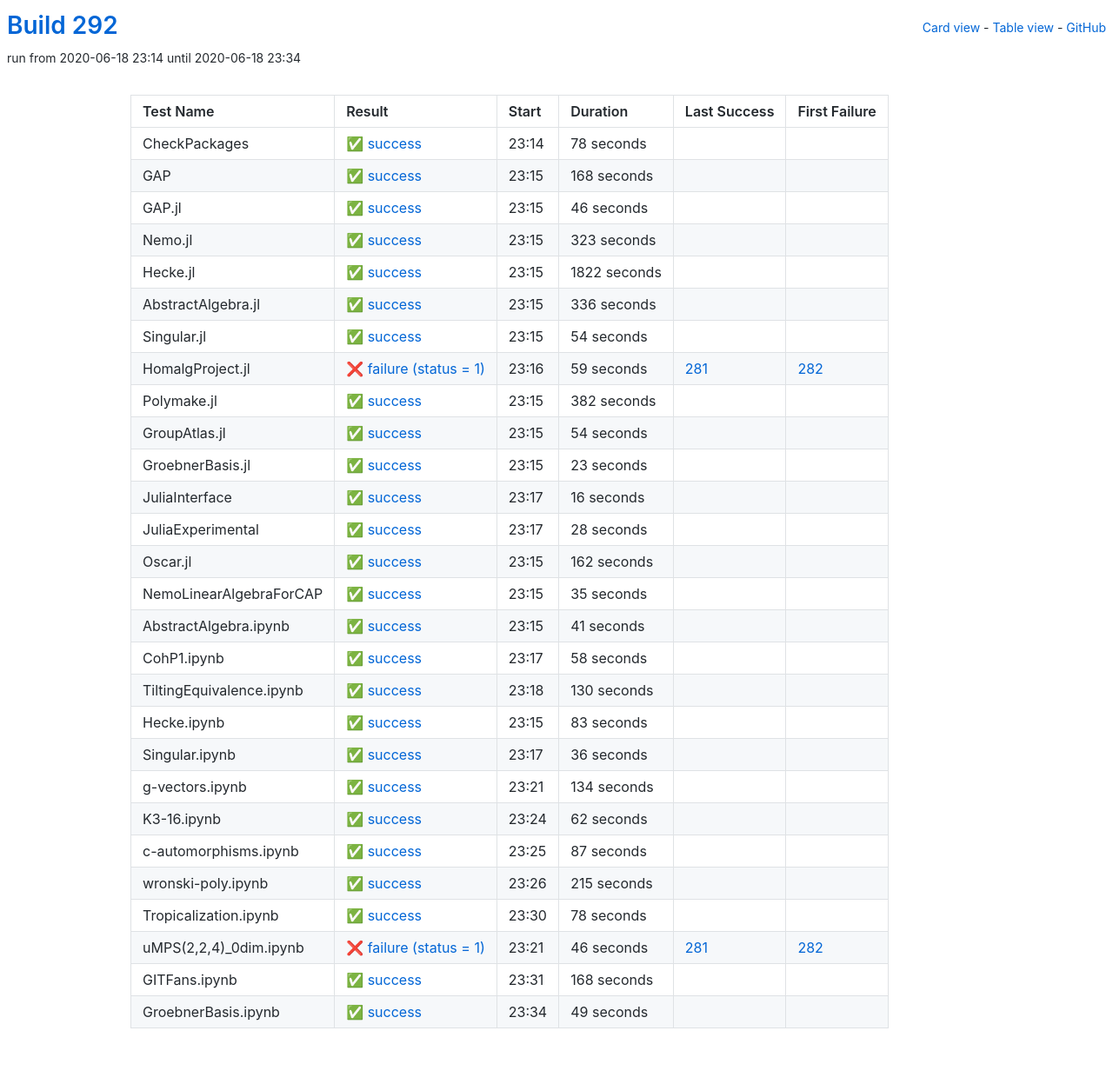
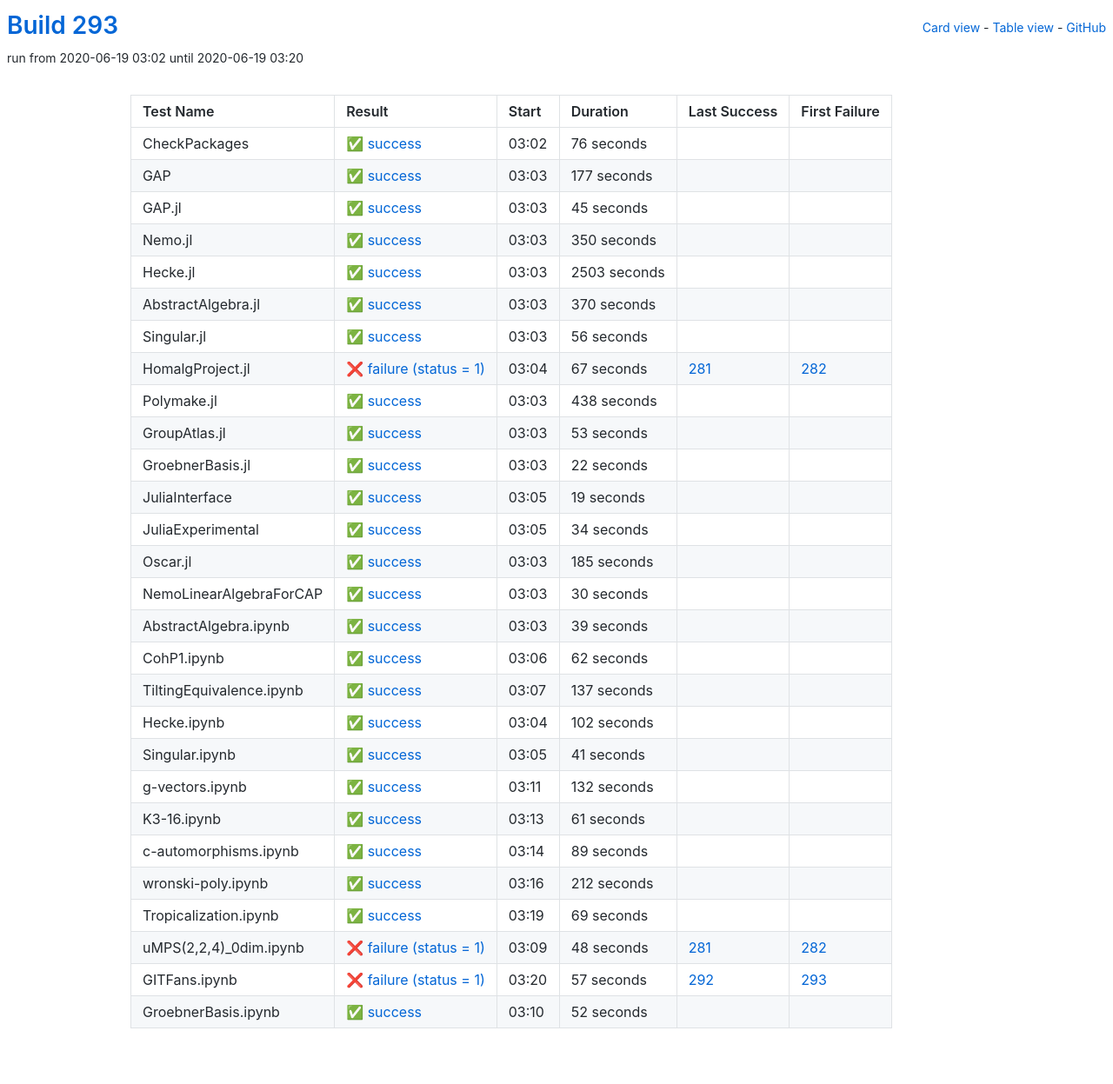
Before and after one commit to oscar-system/oscar-ci-status-stable, a Jekyll site: the page built from table.html, in a window 1280 px wide. Shown: the whole page at 87% size. Built offline with Jekyll 4.4.1, drawn with Linux system fonts in a browser that asks for light colours.

Commit message:
Build #293

```diff
--- a/_data/ci.yml
+++ b/_data/ci.yml
@@ -1,6 +1,6 @@
 ---
-build: 292
-build_url: https://oscarci.mathematik.uni-kl.de/job/oscar-stable/292/
+build: 293
+build_url: https://oscarci.mathematik.uni-kl.de/job/oscar-stable/293/
 job: oscar-stable
 organization: oscar-system
 repo: oscar-ci-status-stable
@@ -8,188 +8,236 @@ repourl: https://github.com/oscar-system/oscar-ci-status-stable
 tests:
 - name: CheckPackages
   id: checkpackages
-  log: https://oscarci.mathematik.uni-kl.de/job/oscar-stable/292/artifact/logs/build-292/CheckPackages.log
-  start: 2020-06-18 23:14
+  log: https://oscarci.mathematik.uni-kl.de/job/oscar-stable/293/artifact/logs/build-293/CheckPackages.log
+  start: 2020-06-19 03:02
   success: true
   exitcode: 0
   status: success
-  duration: 78
+  duration: 76
   last_success: false
   last_success_url:
   first_failure: false
   first_failure_url:
 - name: GAP
   id: gap
-  log: https://oscarci.mathematik.uni-kl.de/job/oscar-stable/292/artifact/logs/build-292/GAP.log
-  start: 2020-06-18 23:15
+  log: https://oscarci.mathematik.uni-kl.de/job/oscar-stable/293/artifact/logs/build-293/GAP.log
+  start: 2020-06-19 03:03
   success: true
   exitcode: 0
   status: success
-  duration: 168
+  duration: 177
   last_success: false
   last_success_url:
   first_failure: false
   first_failure_url:
 - name: GAP.jl
   id: gap-jl
-  log: https://oscarci.mathematik.uni-kl.de/job/oscar-stable/292/artifact/logs/build-292/GAP.jl.log
-  start: 2020-06-18 23:15
+  log: https://oscarci.mathematik.uni-kl.de/job/oscar-stable/293/artifact/logs/build-293/GAP.jl.log
+  start: 2020-06-19 03:03
   success: true
   exitcode: 0
   status: success
-  duration: 46
+  duration: 45
   last_success: false
   last_success_url:
   first_failure: false
   first_failure_url:
 - name: Nemo.jl
   id: nemo-jl
-  log: https://oscarci.mathematik.uni-kl.de/job/oscar-stable/292/artifact/logs/build-292/Nemo.jl.log
-  start: 2020-06-18 23:15
+  log: https://oscarci.mathematik.uni-kl.de/job/oscar-stable/293/artifact/logs/build-293/Nemo.jl.log
+  start: 2020-06-19 03:03
   success: true
   exitcode: 0
   status: success
-  duration: 323
+  duration: 350
   last_success: false
   last_success_url:
   first_failure: false
   first_failure_url:
 - name: Hecke.jl
   id: hecke-jl
-  log: https://oscarci.mathematik.uni-kl.de/job/oscar-stable/292/artifact/logs/build-292/Hecke.jl.log
-  start: 2020-06-18 23:15
+  log: https://oscarci.mathematik.uni-kl.de/job/oscar-stable/293/artifact/logs/build-293/Hecke.jl.log
+  start: 2020-06-19 03:03
   success: true
   exitcode: 0
   status: success
-  duration: 1822
+  duration: 2503
   last_success: false
   last_success_url:
   first_failure: false
   first_failure_url:
 - name: AbstractAlgebra.jl
   id: abstractalgebra-jl
-  log: https://oscarci.mathematik.uni-kl.de/job/oscar-stable/292/artifact/logs/build-292/AbstractAlgebra.jl.log
-  start: 2020-06-18 23:15
+  log: https://oscarci.mathematik.uni-kl.de/job/oscar-stable/293/artifact/logs/build-293/AbstractAlgebra.jl.log
+  start: 2020-06-19 03:03
   success: true
   exitcode: 0
   status: success
-  duration: 336
+  duration: 370
   last_success: false
   last_success_url:
   first_failure: false
   first_failure_url:
 - name: Singular.jl
   id: singular-jl
-  log: https://oscarci.mathematik.uni-kl.de/job/oscar-stable/292/artifact/logs/build-292/Singular.jl.log
-  start: 2020-06-18 23:15
+  log: https://oscarci.mathematik.uni-kl.de/job/oscar-stable/293/artifact/logs/build-293/Singular.jl.log
+  start: 2020-06-19 03:03
   success: true
   exitcode: 0
   status: success
-  duration: 54
+  duration: 56
   last_success: false
   last_success_url:
   first_failure: false
   first_failure_url:
 - name: HomalgProject.jl
   id: homalgproject-jl
-  log: https://oscarci.mathematik.uni-kl.de/job/oscar-stable/292/artifact/logs/build-292/HomalgProject.jl.log
-  start: 2020-06-18 23:16
+  log: https://oscarci.mathematik.uni-kl.de/job/oscar-stable/293/artifact/logs/build-293/HomalgProject.jl.log
+  start: 2020-06-19 03:04
   success: false
   exitcode: 1
   status: failure
-  duration: 59
+  duration: 67
   last_success: 281
   last_success_url: https://oscarci.mathematik.uni-kl.de/job/oscar-stable/281/
   first_failure: 282
   first_failure_url: https://oscarci.mathematik.uni-kl.de/job/oscar-stable/282/
 - name: Polymake.jl
   id: polymake-jl
-  log: https://oscarci.mathematik.uni-kl.de/job/oscar-stable/292/artifact/logs/build-292/Polymake.jl.log
-  start: 2020-06-18 23:15
+  log: https://oscarci.mathematik.uni-kl.de/job/oscar-stable/293/artifact/logs/build-293/Polymake.jl.log
+  start: 2020-06-19 03:03
   success: true
   exitcode: 0
   status: success
-  duration: 382
+  duration: 438
   last_success: false
   last_success_url:
   first_failure: false
   first_failure_url:
 - name: GroupAtlas.jl
   id: groupatlas-jl
-  log: https://oscarci.mathematik.uni-kl.de/job/oscar-stable/292/artifact/logs/build-292/GroupAtlas.jl.log
-  start: 2020-06-18 23:15
+  log: https://oscarci.mathematik.uni-kl.de/job/oscar-stable/293/artifact/logs/build-293/GroupAtlas.jl.log
+  start: 2020-06-19 03:03
   success: true
   exitcode: 0
   status: success
-  duration: 54
+  duration: 53
   last_success: false
   last_success_url:
   first_failure: false
   first_failure_url:
 - name: GroebnerBasis.jl
   id: groebnerbasis-jl
-  log: https://oscarci.mathematik.uni-kl.de/job/oscar-stable/292/artifact/logs/build-292/GroebnerBasis.jl.log
-  start: 2020-06-18 23:15
+  log: https://oscarci.mathematik.uni-kl.de/job/oscar-stable/293/artifact/logs/build-293/GroebnerBasis.jl.log
+  start: 2020-06-19 03:03
   success: true
   exitcode: 0
   status: success
-  duration: 23
+  duration: 22
   last_success: false
   last_success_url:
   first_failure: false
   first_failure_url:
 - name: JuliaInterface
   id: juliainterface
-  log: https://oscarci.mathematik.uni-kl.de/job/oscar-stable/292/artifact/logs/build-292/JuliaInterface.log
-  start: 2020-06-18 23:17
+  log: https://oscarci.mathematik.uni-kl.de/job/oscar-stable/293/artifact/logs/build-293/JuliaInterface.log
+  start: 2020-06-19 03:05
   success: true
   exitcode: 0
   status: success
-  duration: 16
+  duration: 19
   last_success: false
   last_success_url:
   first_failure: false
   first_failure_url:
 - name: JuliaExperimental
   id: juliaexperimental
-  log: https://oscarci.mathematik.uni-kl.de/job/oscar-stable/292/artifact/logs/build-292/JuliaExperimental.log
-  start: 2020-06-18 23:17
+  log: https://oscarci.mathematik.uni-kl.de/job/oscar-stable/293/artifact/logs/build-293/JuliaExperimental.log
+  start: 2020-06-19 03:05
   success: true
   exitcode: 0
   status: success
-  duration: 28
+  duration: 34
   last_success: false
   last_success_url:
   first_failure: false
   first_failure_url:
 - name: Oscar.jl
   id: oscar-jl
-  log: https://oscarci.mathematik.uni-kl.de/job/oscar-stable/292/artifact/logs/build-292/Oscar.jl.log
-  start: 2020-06-18 23:15
+  log: https://oscarci.mathematik.uni-kl.de/job/oscar-stable/293/artifact/logs/build-293/Oscar.jl.log
+  start: 2020-06-19 03:03
   success: true
   exitcode: 0
   status: success
-  duration: 162
+  duration: 185
   last_success: false
   last_success_url:
   first_failure: false
   first_failure_url:
 - name: NemoLinearAlgebraForCAP
   id: nemolinearalgebraforcap
-  log: https://oscarci.mathematik.uni-kl.de/job/oscar-stable/292/artifact/logs/build-292/NemoLinearAlgebraForCAP.log
-  start: 2020-06-18 23:15
+  log: https://oscarci.mathematik.uni-kl.de/job/oscar-stable/293/artifact/logs/build-293/NemoLinearAlgebraForCAP.log
+  start: 2020-06-19 03:03
   success: true
   exitcode: 0
   status: success
-  duration: 35
+  duration: 30
   last_success: false
   last_success_url:
   first_failure: false
   first_failure_url:
 - name: AbstractAlgebra.ipynb
   id: abstractalgebra-ipynb
-  log: https://oscarci.mathematik.uni-kl.de/job/oscar-stable/292/artifact/logs/build-292/AbstractAlgebra.ipynb.log
-  start: 2020-06-18 23:15
+  log: https://oscarci.mathematik.uni-kl.de/job/oscar-stable/293/artifact/logs/build-293/AbstractAlgebra.ipynb.log
+  start: 2020-06-19 03:03
+  success: true
+  exitcode: 0
+  status: success
+  duration: 39
+  last_success: false
+  last_success_url:
+  first_failure: false
+  first_failure_url:
+- name: CohP1.ipynb
+  id: cohp1-ipynb
+  log: https://oscarci.mathematik.uni-kl.de/job/oscar-stable/293/artifact/logs/build-293/CohP1.ipynb.log
+  start: 2020-06-19 03:06
+  success: true
+  exitcode: 0
+  status: success
+  duration: 62
+  last_success: false
+  last_success_url:
+  first_failure: false
+  first_failure_url:
+- name: TiltingEquivalence.ipynb
+  id: tiltingequivalence-ipynb
+  log: https://oscarci.mathematik.uni-kl.de/job/oscar-stable/293/artifact/logs/build-293/TiltingEquivalence.ipynb.log
+  start: 2020-06-19 03:07
+  success: true
+  exitcode: 0
+  status: success
+  duration: 137
+  last_success: false
+  last_success_url:
+  first_failure: false
+  first_failure_url:
+- name: Hecke.ipynb
+  id: hecke-ipynb
+  log: https://oscarci.mathematik.uni-kl.de/job/oscar-stable/293/artifact/logs/build-293/Hecke.ipynb.log
+  start: 2020-06-19 03:04
+  success: true
+  exitcode: 0
+  status: success
+  duration: 102
+  last_success: false
+  last_success_url:
+  first_failure: false
+  first_failure_url:
+- name: Singular.ipynb
+  id: singular-ipynb
+  log: https://oscarci.mathematik.uni-kl.de/job/oscar-stable/293/artifact/logs/build-293/Singular.ipynb.log
+  start: 2020-06-19 03:05
   success: true
   exitcode: 0
   status: success
@@ -198,147 +246,99 @@ tests:
   last_success_url:
   first_failure: false
   first_failure_url:
-- name: CohP1.ipynb
-  id: cohp1-ipynb
-  log: https://oscarci.mathematik.uni-kl.de/job/oscar-stable/292/artifact/logs/build-292/CohP1.ipynb.log
-  start: 2020-06-18 23:17
+- name: g-vectors.ipynb
+  id: g-vectors-ipynb
+  log: https://oscarci.mathematik.uni-kl.de/job/oscar-stable/293/artifact/logs/build-293/g-vectors.ipynb.log
+  start: 2020-06-19 03:11
   success: true
   exitcode: 0
   status: success
-  duration: 58
-  last_success: false
-  last_success_url:
-  first_failure: false
-  first_failure_url:
-- name: TiltingEquivalence.ipynb
-  id: tiltingequivalence-ipynb
-  log: https://oscarci.mathematik.uni-kl.de/job/oscar-stable/292/artifact/logs/build-292/TiltingEquivalence.ipynb.log
-  start: 2020-06-18 23:18
-  success: true
-  exitcode: 0
-  status: success
-  duration: 130
-  last_success: false
-  last_success_url:
-  first_failure: false
-  first_failure_url:
-- name: Hecke.ipynb
-  id: hecke-ipynb
-  log: https://oscarci.mathematik.uni-kl.de/job/oscar-stable/292/artifact/logs/build-292/Hecke.ipynb.log
-  start: 2020-06-18 23:15
-  success: true
-  exitcode: 0
-  status: success
-  duration: 83
-  last_success: false
-  last_success_url:
-  first_failure: false
-  first_failure_url:
-- name: Singular.ipynb
-  id: singular-ipynb
-  log: https://oscarci.mathematik.uni-kl.de/job/oscar-stable/292/artifact/logs/build-292/Singular.ipynb.log
-  start: 2020-06-18 23:17
-  success: true
-  exitcode: 0
-  status: success
-  duration: 36
-  last_success: false
-  last_success_url:
-  first_failure: false
-  first_failure_url:
-- name: g-vectors.ipynb
-  id: g-vectors-ipynb
-  log: https://oscarci.mathematik.uni-kl.de/job/oscar-stable/292/artifact/logs/build-292/g-vectors.ipynb.log
-  start: 2020-06-18 23:21
-  success: true
-  exitcode: 0
-  status: success
-  duration: 134
+  duration: 132
   last_success: false
   last_success_url:
   first_failure: false
   first_failure_url:
 - name: K3-16.ipynb
   id: k3-16-ipynb
-  log: https://oscarci.mathematik.uni-kl.de/job/oscar-stable/292/artifact/logs/build-292/K3-16.ipynb.log
-  start: 2020-06-18 23:24
+  log: https://oscarci.mathematik.uni-kl.de/job/oscar-stable/293/artifact/logs/build-293/K3-16.ipynb.log
+  start: 2020-06-19 03:13
   success: true
   exitcode: 0
   status: success
-  duration: 62
+  duration: 61
   last_success: false
   last_success_url:
   first_failure: false
   first_failure_url:
 - name: c-automorphisms.ipynb
   id: c-automorphisms-ipynb
-  log: https://oscarci.mathematik.uni-kl.de/job/oscar-stable/292/artifact/logs/build-292/c-automorphisms.ipynb.log
-  start: 2020-06-18 23:25
+  log: https://oscarci.mathematik.uni-kl.de/job/oscar-stable/293/artifact/logs/build-293/c-automorphisms.ipynb.log
+  start: 2020-06-19 03:14
   success: true
   exitcode: 0
   status: success
-  duration: 87
+  duration: 89
   last_success: false
   last_success_url:
   first_failure: false
   first_failure_url:
 - name: wronski-poly.ipynb
   id: wronski-poly-ipynb
-  log: https://oscarci.mathematik.uni-kl.de/job/oscar-stable/292/artifact/logs/build-292/wronski-poly.ipynb.log
-  start: 2020-06-18 23:26
+  log: https://oscarci.mathematik.uni-kl.de/job/oscar-stable/293/artifact/logs/build-293/wronski-poly.ipynb.log
+  start: 2020-06-19 03:16
   success: true
   exitcode: 0
   status: success
-  duration: 215
+  duration: 212
   last_success: false
   last_success_url:
   first_failure: false
   first_failure_url:
 - name: Tropicalization.ipynb
   id: tropicalization-ipynb
-  log: https://oscarci.mathematik.uni-kl.de/job/oscar-stable/292/artifact/logs/build-292/Tropicalization.ipynb.log
-  start: 2020-06-18 23:30
+  log: https://oscarci.mathematik.uni-kl.de/job/oscar-stable/293/artifact/logs/build-293/Tropicalization.ipynb.log
+  start: 2020-06-19 03:19
   success: true
   exitcode: 0
   status: success
-  duration: 78
+  duration: 69
   last_success: false
   last_success_url:
   first_failure: false
   first_failure_url:
 - name: uMPS(2,2,4)_0dim.ipynb
   id: umps-2-2-4-0dim-ipynb
-  log: https://oscarci.mathematik.uni-kl.de/job/oscar-stable/292/artifact/logs/build-292/uMPS-2-2-4-_0dim.ipynb.log
-  start: 2020-06-18 23:21
+  log: https://oscarci.mathematik.uni-kl.de/job/oscar-stable/293/artifact/logs/build-293/uMPS-2-2-4-_0dim.ipynb.log
+  start: 2020-06-19 03:09
   success: false
   exitcode: 1
   status: failure
-  duration: 46
+  duration: 48
   last_success: 281
   last_success_url: https://oscarci.mathematik.uni-kl.de/job/oscar-stable/281/
   first_failure: 282
   first_failure_url: https://oscarci.mathematik.uni-kl.de/job/oscar-stable/282/
 - name: GITFans.ipynb
   id: gitfans-ipynb
-  log: https://oscarci.mathematik.uni-kl.de/job/oscar-stable/292/artifact/logs/build-292/GITFans.ipynb.log
-  start: 2020-06-18 23:31
+  log: https://oscarci.mathematik.uni-kl.de/job/oscar-stable/293/artifact/logs/build-293/GITFans.ipynb.log
+  start: 2020-06-19 03:20
+  success: false
+  exitcode: 1
+  status: failure
+  duration: 57
+  last_success: 292
+  last_success_url: https://oscarci.mathematik.uni-kl.de/job/oscar-stable/292/
+  first_failure: 293
+  first_failure_url: https://oscarci.mathematik.uni-kl.de/job/oscar-stable/293/
+- name: GroebnerBasis.ipynb
+  id: groebnerbasis-ipynb
+  log: https://oscarci.mathematik.uni-kl.de/job/oscar-stable/293/artifact/logs/build-293/GroebnerBasis.ipynb.log
+  start: 2020-06-19 03:10
   success: true
   exitcode: 0
   status: success
-  duration: 168
+  duration: 52
   last_success: false
   last_success_url:
   first_failure: false
   first_failure_url:
-- name: GroebnerBasis.ipynb
-  id: groebnerbasis-ipynb
-  log: https://oscarci.mathematik.uni-kl.de/job/oscar-stable/292/artifact/logs/build-292/GroebnerBasis.ipynb.log
-  start: 2020-06-18 23:34
-  success: true
-  exitcode: 0
-  status: success
-  duration: 49
-  last_success: false
-  last_success_url:
-  first_failure: false
-  first_failure_url:
```
Also changed, not shown: README.md.
